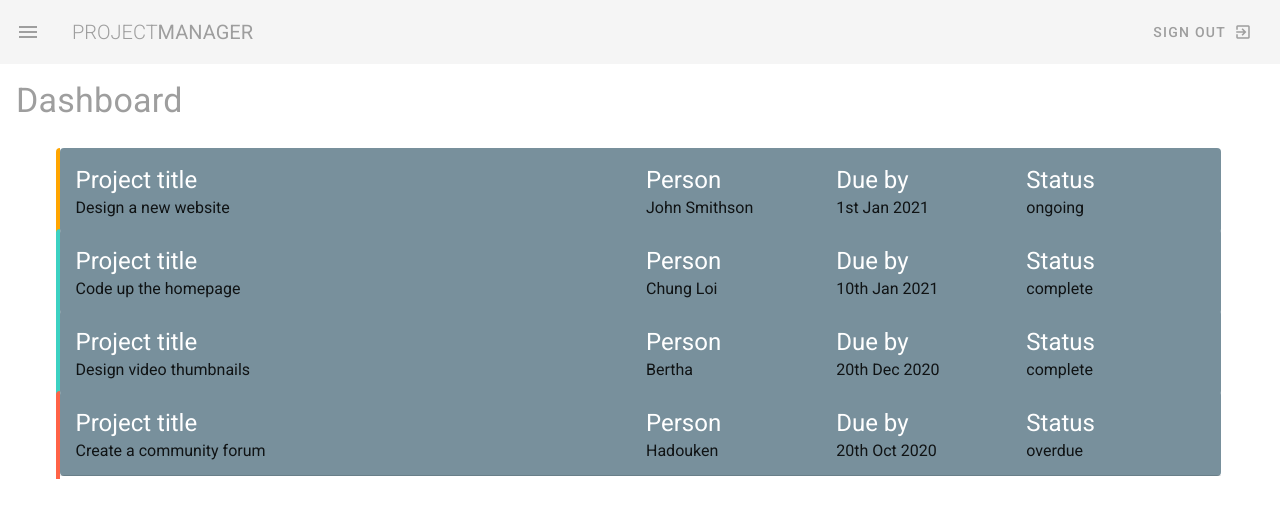
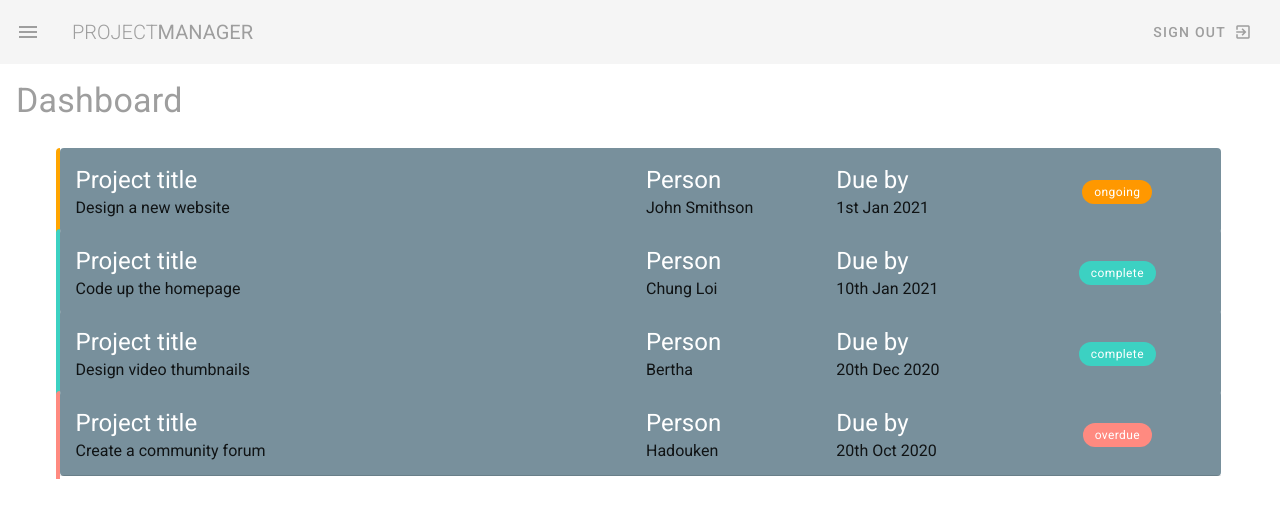
Before and after one commit to ovidiusf/project-manager, a Vue app: page / in a window 1280 px wide. Shown: the top 518 px of the page. Built offline with nearby package versions, Linux system fonts and the light colour scheme.

Commit message:
Add chips and colors for them

```diff
--- a/src/views/Dashboard.vue
+++ b/src/views/Dashboard.vue
@@ -21,9 +21,18 @@
             <div class="text-h5 white--text">Due by</div>
             <div>{{ project.due }}</div>
           </v-col>
-          <v-col cols="6" sm="4" md="2">
-            <div class="text-h5 white--text">Status</div>
-            <div>{{ project.status }}</div>
+          <v-col
+            cols="6"
+            sm="4"
+            md="2"
+            class="d-flex justify-center align-center"
+          >
+            <v-chip
+              small
+              :color="chipColor(project.status)"
+              class="white--text text-caption"
+              >{{ project.status }}
+            </v-chip>
           </v-col>
         </v-row>
         <v-divider></v-divider>
@@ -73,11 +82,25 @@ export default {
         }
       ]
     };
+  },
+  methods: {
+    chipColor(status) {
+      const statusColors = {
+        complete: "#3cd1c2",
+        ongoing: "orange",
+        overdue: "#FF8A80",
+        default: "indigo"
+      };
+
+      return status in statusColors
+        ? statusColors[status]
+        : statusColors.default;
+    }
   }
 };
 </script>
 
-<style>
+<style scoped>
 .project.complete {
   border-left: 4px solid #3cd1c2;
 }
@@ -85,6 +108,6 @@ export default {
   border-left: 4px solid orange;
 }
 .project.overdue {
-  border-left: 4px solid tomato;
+  border-left: 4px solid #ff8a80;
 }
 </style>
```
